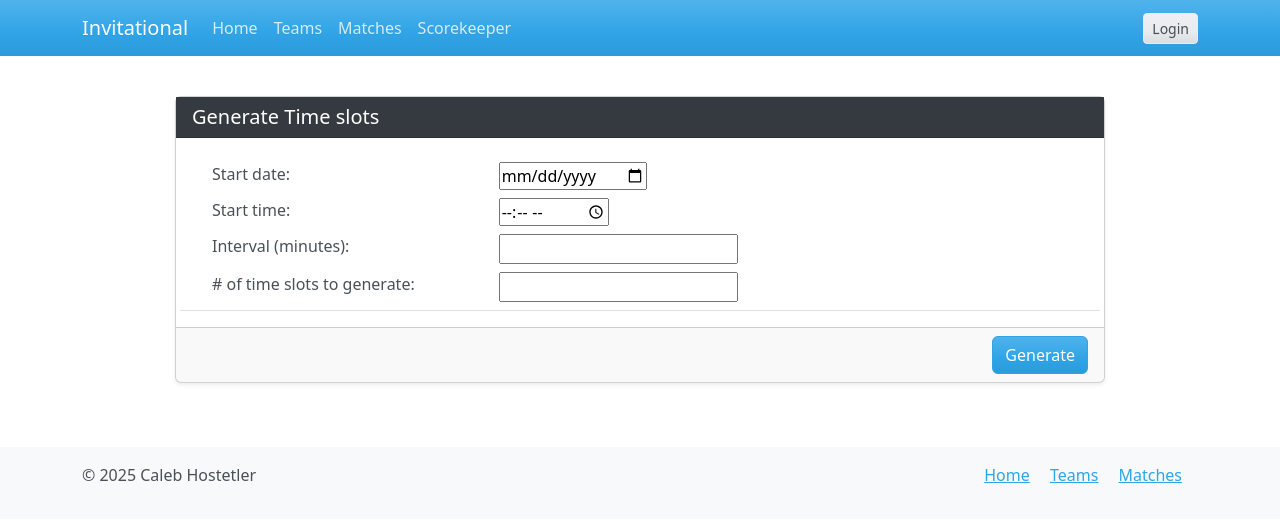
After one commit to chostetler/tourneyman, a Django app: page /timeslots/add/ in a window 1280 px wide. The commit adds this page. Shown: the top 522 px of the page. Run offline with Django 5.2, Linux system fonts and the light colour scheme; some libraries are stand-ins or nearby versions.

Commit message:
Add timeslot generation

```diff
--- a/matches/forms.py
+++ b/matches/forms.py
@@ -1,5 +1,6 @@
 from django import forms
 from .models import Region, Team, Room, Timeslot, Match
+from datetime import datetime, timedelta
 
 class RegionForm(forms.ModelForm):
     class Meta:
@@ -96,3 +97,41 @@ class MatchResultForm(forms.ModelForm):
         if commit:
             instance.save()
         return instance
+
+class GenerateTimeslotsForm(forms.Form):
+    start_date = forms.DateField(
+        widget=forms.DateInput(attrs={'type': 'date'}),
+        required=True,
+        label="Start date"
+    )
+    start_time = forms.TimeField(
+        widget=forms.TimeInput(attrs={'type': 'time'}),
+        required=True,
+        label="Start time"
+    )
+    interval = forms.IntegerField(
+        widget=forms.NumberInput,
+        required=True,
+        label="Interval (minutes)"
+    )
+    count = forms.IntegerField(
+        widget=forms.NumberInput,
+        required=True,
+        label="# of time slots to generate"
+    )
+
+    def save(self):
+            # Cleaned data is available after form.is_valid() is called in the view
+            data = self.cleaned_data
+            start_dt = datetime.combine(data['start_date'], data['start_time'])
+            interval = data['interval']
+            count = data['count']
+
+            timeslots = []
+            for i in range(count):
+                current_time = start_dt + timedelta(minutes=i * interval)
+                # Replace 'Timeslot' with your actual model name
+                timeslots.append(Timeslot(start_time=current_time))
+
+            # Use bulk_create for efficiency
+            return Timeslot.objects.bulk_create(timeslots)
--- a/matches/templates/base.html
+++ b/matches/templates/base.html
@@ -26,6 +26,14 @@
 
     <div class="container-md py-3">
         <main>
+            {% if messages %}
+                {% for message in messages %}
+                    <div class="alert alert-success alert-dismissible fade show" role="alert">
+                        {{ message }}
+                        <button type="button" class="btn-close" data-bs-dismiss="alert" aria-label="Close"></button>
+                    </div>
+                {% endfor %}
+            {% endif %}
             {% block content %}
             <p>Welcome to my site!</p>
             {% endblock %}
--- /dev/null
+++ b/matches/templates/timeslot_generation_form.html
@@ -0,0 +1,58 @@
+{% extends "base.html" %}
+
+{% block title %} Generate Time Slots {% endblock %}
+
+{% block content %}
+
+{% if messages %}
+    {% for message in messages %}
+        <div class="alert alert-success alert-dismissible fade show" role="alert">
+            {{ message }}
+            <button type="button" class="btn-close" data-bs-dismiss="alert" aria-label="Close"></button>
+        </div>
+    {% endfor %}
+{% endif %}
+
+<div class="col-12 col-lg-10 mx-auto mt-4">
+    <form method="post" class="card shadow-sm">
+        {% csrf_token %}
+        <div class="card-header bg-dark text-white">
+            <h5 class="mb-0">Generate Time slots</h5>
+        </div>
+
+        <div class="card-body">
+            {% if form.non_field_errors %}
+                {% for error in form.non_field_errors %}
+                    <div class="alert alert-danger">{{ error }}</div>
+                {% endfor %}
+            {% endif %}
+            <div class="row border-bottom">
+                <div class="col-md-8">
+                    <div class="row m-2">
+                        <div class="col"> {{ form.start_date.label_tag }} </div>
+                        <div class="col"> {{ form.start_date }} </div>
+                    </div>
+                    <div class="row m-2">
+                        <div class="col"> {{ form.start_time.label_tag }} </div>
+                        <div class="col"> {{ form.start_time }} </div>
+                    </div>
+                    <div class="row m-2">
+                        <div class="col"> {{ form.interval.label_tag }} </div>
+                        <div class="col"> {{ form.interval }} </div>
+                    </div>
+                    <div class="row m-2">
+                        <div class="col"> {{ form.count.label_tag }} </div>
+                        <div class="col"> {{ form.count }} </div>
+                    </div>
+                </div>
+            </div>
+        </div>
+
+        <div class="card-footer text-end">
+            <button type="submit" class="btn btn-primary">Generate</button>
+        </div>
+    </form>
+</div>
+
+
+{% endblock %}
--- a/matches/urls.py
+++ b/matches/urls.py
@@ -23,6 +23,7 @@ urlpatterns = [
     path('rooms/add/', RoomCreateView.as_view(), name='room_create'),
     path('matches/add/', MatchCreateView.as_view(), name='match_create'),
     path('matches/result/<int:pk>/', MatchResultView.as_view(), name='match_result'),
+    path('timeslots/add/', views.generate_timeslots_view, name='timeslots_add')
 
     # Edit forms
     # path('matches/edit/<int:pk>', MatchUpdateView.as_view(), name='match_edit')
--- a/matches/views.py
+++ b/matches/views.py
@@ -1,9 +1,10 @@
 from django.shortcuts import render, redirect, get_object_or_404
 from .models import Region, Team, Room, Match
-from .forms import TeamForm, RoomForm, MatchForm, MatchResultForm
+from .forms import TeamForm, RoomForm, MatchForm, MatchResultForm, GenerateTimeslotsForm
 from django.http import Http404
 from django.urls import reverse_lazy, reverse
 from django.views.generic.edit import CreateView, UpdateView
+from django.contrib import messages
 from django.contrib.messages.views import SuccessMessageMixin
 from django.contrib.auth.mixins import LoginRequiredMixin, UserPassesTestMixin
 from django.contrib.auth.decorators import user_passes_test
@@ -104,6 +105,17 @@ def match_result(request, match_id):
 
     return render(request, 'match_result_form.html', {'match': match})
 
+def generate_timeslots_view(request):
+    if request.method== 'POST':
+        form = GenerateTimeslotsForm(request.POST)
+        if form.is_valid():
+            timeslots = form.save()
+            messages.success(f'Successfully generated {len(timeslots)} timeslots')
+            return redirect('matches_list')
+    else:
+        form = GenerateTimeslotsForm()
+
+    return render(request, 'timeslot_generation_form.html', {'form': form })
 
 # def login_view(request):
 #     username = request.POST["username"]
```
